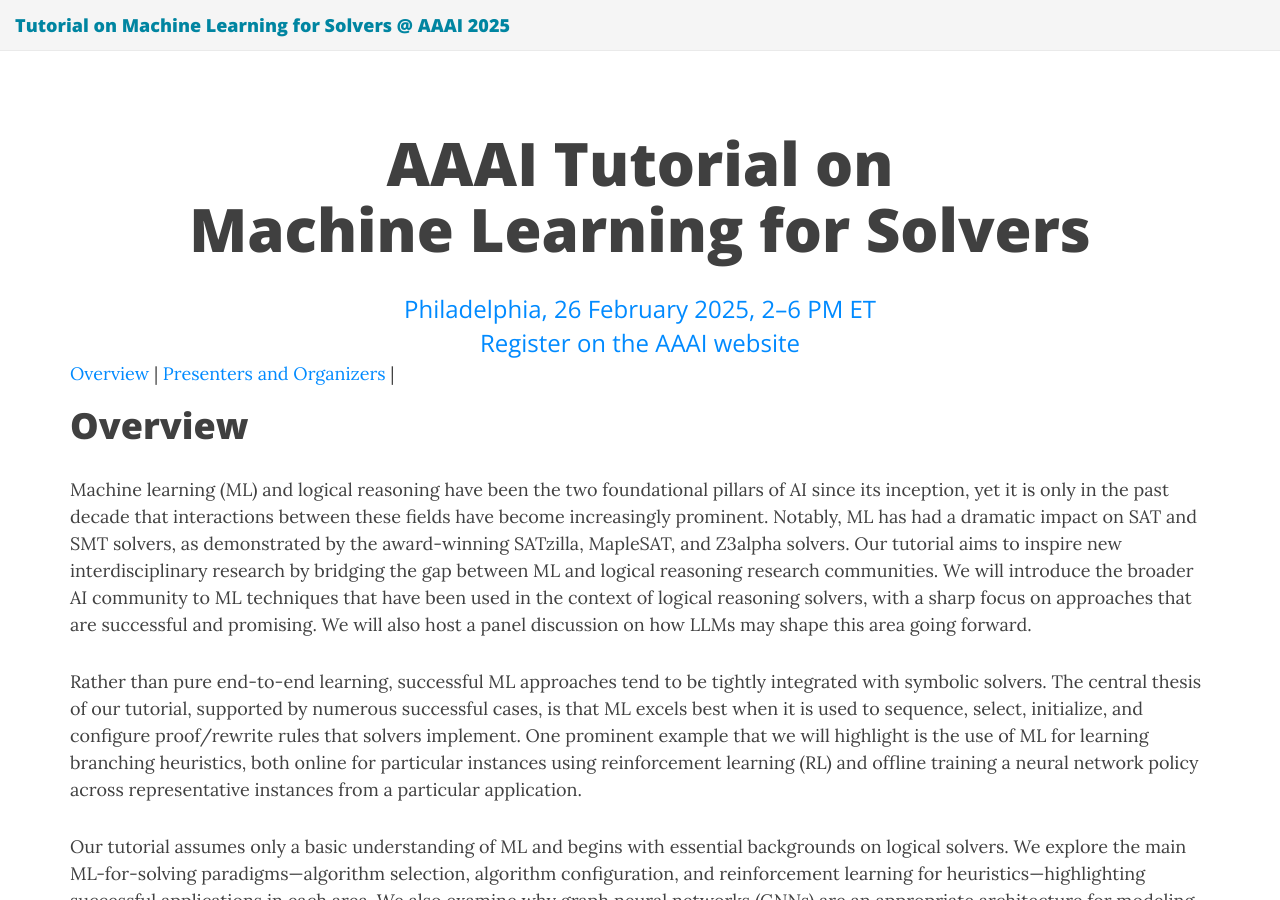
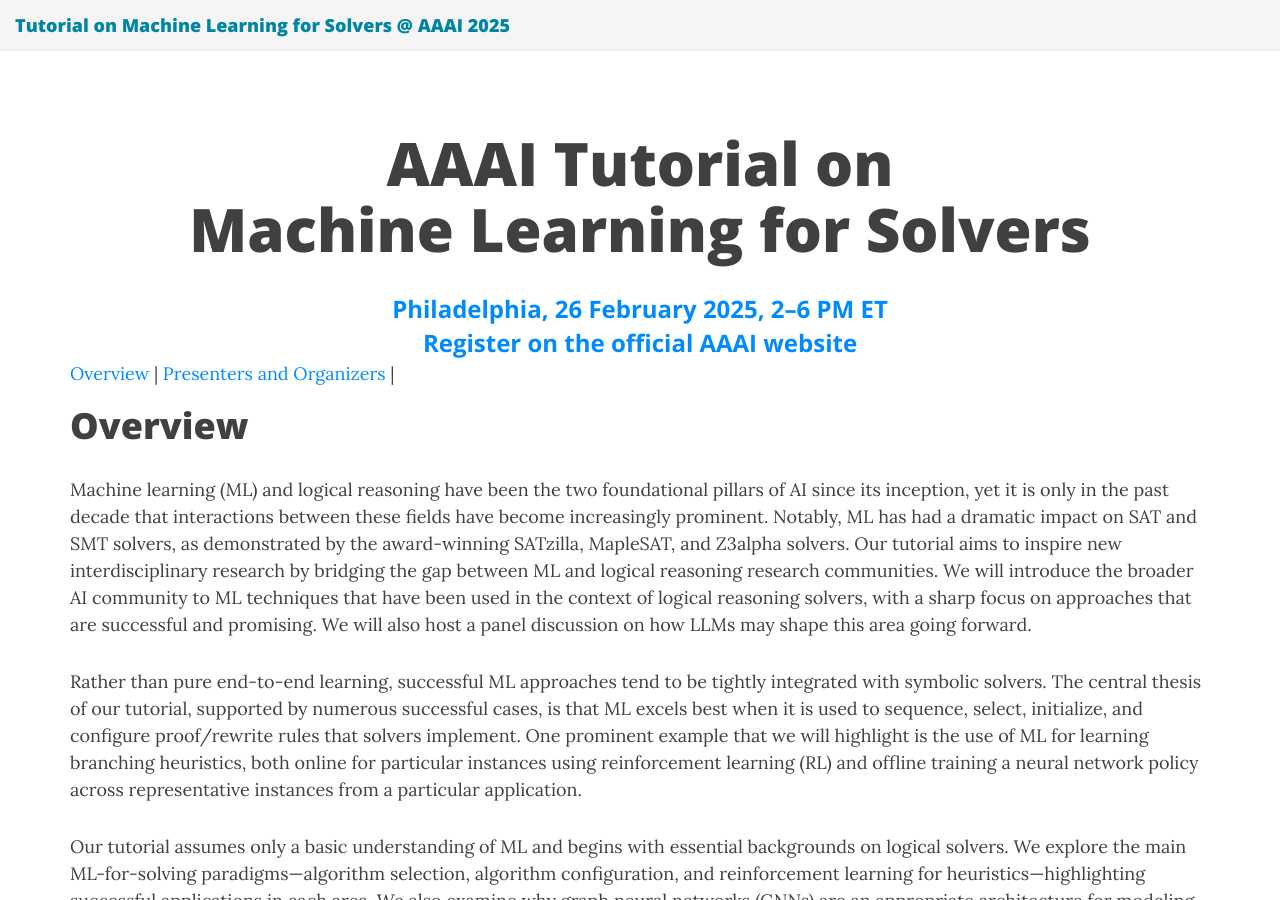
Before and after one commit to ml-for-solvers/ml-for-solvers.github.io, a Jekyll site: the page built from index.md, in a window 1280 px wide and 900 px high. Built offline with Jekyll 4.4.1, drawn with Linux system fonts in a browser that asks for light colours; nearby versions of some CDN libraries.

Commit message:
minor changes

```diff
--- a/index.md
+++ b/index.md
@@ -7,11 +7,11 @@ title: AAAI Tutorial on <br />Machine Learning for Solvers
 </div> -->
 
 <div class="venue" style="font-size: 24px; display: block; font-family: 'Open Sans', 'Helvetica Neue', Helvetica, Arial, sans-serif; font-weight: 300; color: #404040; text-align: center;">
-  <a target="_blank" href="https://aaai.org/conference/aaai/aaai-25/tutorial-and-lab-list/#TH24">Philadelphia, 26 February 2025, 2–6 PM ET</a>
+  <strong><a target="_blank" href="https://aaai.org/conference/aaai/aaai-25/tutorial-and-lab-list/#TH24">Philadelphia, 26 February 2025, 2–6 PM ET</a></strong>
 </div>
 
 <div class="venue" style="font-size: 24px; display: block; font-family: 'Open Sans', 'Helvetica Neue', Helvetica, Arial, sans-serif; font-weight: 300; color: #404040; text-align: center;">
-  <a target="_blank" href="https://aaai.org/conference/aaai/aaai-25/registration/">Register on the AAAI website</a>
+  <strong><a target="_blank" href="https://aaai.org/conference/aaai/aaai-25/registration/">Register on the official AAAI website</a></strong>
 </div>
 
 <div class="sharethis-inline-share-buttons"></div>
```
